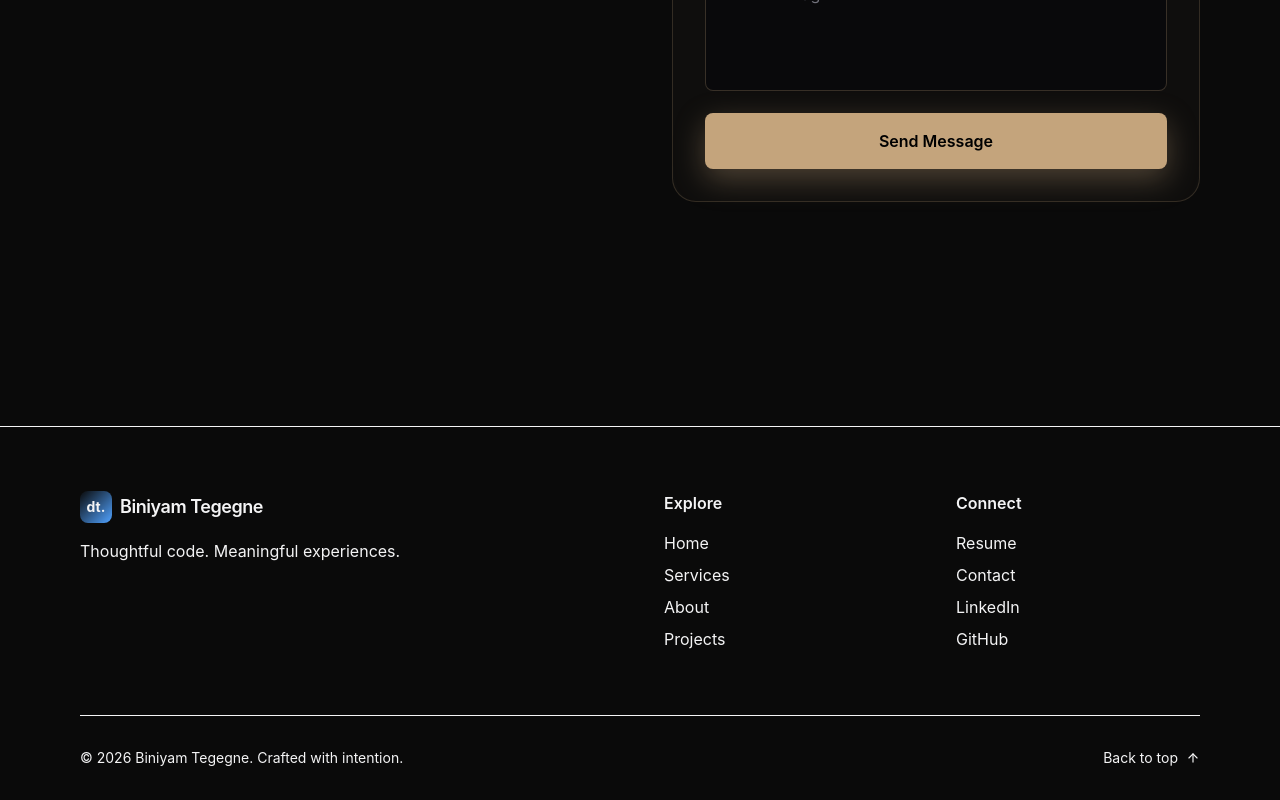
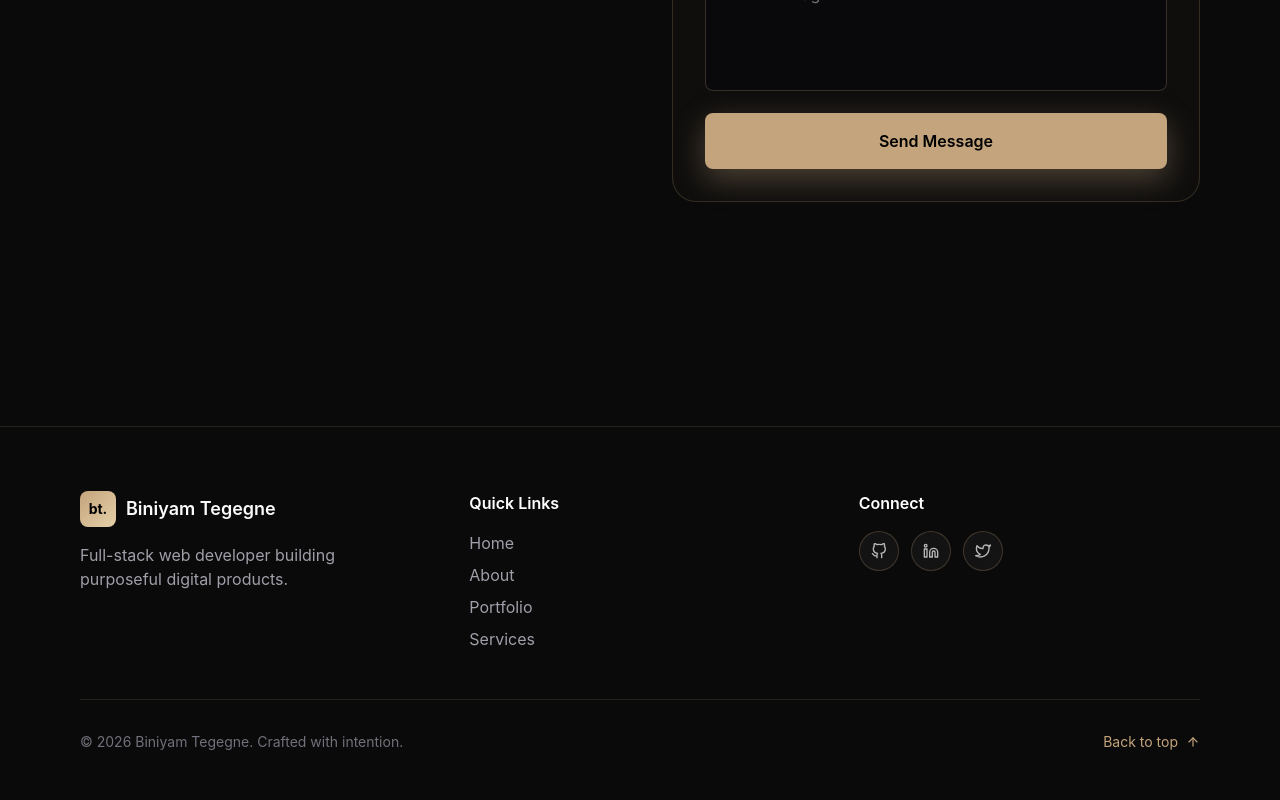
Before and after one commit to bini1695/intern-portfolio, a Next.js app in the folder my-portfolio/: page / in a window 1280 px wide. Shown: the part 3155-3955 px from the top of the page. Built offline with nearby package versions, Linux system fonts and the light colour scheme.

Commit message:
footer updated

```diff
--- a/my-portfolio/components/Footer.tsx
+++ b/my-portfolio/components/Footer.tsx
@@ -1,44 +1,61 @@
-import { FiArrowUp, FiArrowRight } from 'react-icons/fi';
+import { FiArrowUp, FiGithub, FiLinkedin, FiTwitter } from 'react-icons/fi';
+
+const CARAMEL = '#C4A47C';
 
 const Footer = () => {
   return (
-    <footer className="border-t border-dark-border bg-dark-bg pt-16 pb-8 mt-32">
+    <footer className="mt-32 pt-16 pb-8" style={{ borderTop: '1px solid rgba(196,164,124,0.15)' }}>
       <div className="max-w-7xl mx-auto px-6 md:px-12 lg:px-20">
-        <div className="grid grid-cols-1 md:grid-cols-2 lg:grid-cols-4 gap-12 mb-16">
-          <div className="lg:col-span-2 space-y-4">
-            <div className="flex items-center gap-2">
-              <div className="w-8 h-8 rounded-lg bg-gradient-to-br from-brand-purple to-blue-400 flex items-center justify-center font-bold text-sm">
-                dt.
+        <div className="grid grid-cols-1 md:grid-cols-3 gap-12 mb-12">
+          <div className="space-y-4">
+            <div className="flex items-center gap-2.5">
+              <div
+                className="w-9 h-9 rounded-lg flex items-center justify-center font-bold text-sm text-black"
+                style={{ background: 'linear-gradient(135deg, #C4A47C, #E5D0A8)' }}
+              >
+                bt.
               </div>
-              <span className="font-semibold text-lg tracking-tight">Biniyam Tegegne</span>
+              <span className="font-semibold text-lg text-zinc-50">Biniyam Tegegne</span>
             </div>
-            <p className="text-text-muted">Thoughtful code. Meaningful experiences.</p>
+            <p className="text-zinc-400">Full-stack web developer building purposeful digital products.</p>
           </div>
 
           <div>
-            <h4 className="font-semibold mb-4">Explore</h4>
-            <ul className="space-y-2 text-text-muted">
-              <li><a href="#home" className="hover:text-brand-purple transition-colors">Home</a></li>
-              <li><a href="#services" className="hover:text-brand-purple transition-colors">Services</a></li>
-              <li><a href="#about" className="hover:text-brand-purple transition-colors">About</a></li>
-              <li><a href="#projects" className="hover:text-brand-purple transition-colors">Projects</a></li>
+            <h4 className="font-semibold mb-4 text-white">Quick Links</h4>
+            <ul className="space-y-2 text-zinc-400">
+              <li><a href="#home" className="hover:text-[#C4A47C]">Home</a></li>
+              <li><a href="#about" className="hover:text-[#C4A47C]">About</a></li>
+              <li><a href="#projects" className="hover:text-[#C4A47C]">Portfolio</a></li>
+              <li><a href="#services" className="hover:text-[#C4A47C]">Services</a></li>
             </ul>
           </div>
 
           <div>
-            <h4 className="font-semibold mb-4">Connect</h4>
-            <ul className="space-y-2 text-text-muted">
-              <li><a href="#resume" className="hover:text-brand-purple transition-colors">Resume</a></li>
-              <li><a href="#contact" className="hover:text-brand-purple transition-colors">Contact</a></li>
-              <li><a href="#" className="hover:text-brand-purple transition-colors">LinkedIn</a></li>
-              <li><a href="#" className="hover:text-brand-purple transition-colors">GitHub</a></li>
-            </ul>
+            <h4 className="font-semibold mb-4 text-white">Connect</h4>
+            <div className="flex gap-3">
+              {[
+                { href: 'https://github.com/bini1695', icon: <FiGithub /> },
+                { href: 'https://www.linkedin.com/in/biniyam-tegegne-12m16/', icon: <FiLinkedin /> },
+                { href: '#', icon: <FiTwitter /> },
+              ].map((s, i) => (
+                <a
+                  key={i}
+                  href={s.href}
+                  target="_blank"
+                  rel="noopener noreferrer"
+                  className="w-10 h-10 rounded-full flex items-center justify-center transition-all"
+                  style={{ background: 'rgba(255,255,255,0.04)', border: '1px solid rgba(196,164,124,0.25)', color: 'rgba(255,255,255,0.7)' }}
+                >
+                  {s.icon}
+                </a>
+              ))}
+            </div>
           </div>
         </div>
 
-        <div className="border-t border-dark-border pt-8 flex flex-col md:flex-row items-center justify-between gap-4">
-          <p className="text-sm text-text-muted">© 2026 Biniyam Tegegne. Crafted with intention.</p>
-          <a href="#home" className="flex items-center gap-2 text-sm text-brand-purple hover:text-brand-light transition-colors">
+        <div className="flex flex-col md:flex-row items-center justify-between gap-4 pt-8" style={{ borderTop: '1px solid rgba(196,164,124,0.15)' }}>
+          <p className="text-sm text-zinc-500">© 2026 Biniyam Tegegne. Crafted with intention.</p>
+          <a href="#home" className="flex items-center gap-2 text-sm hover:text-[#C4A47C] transition-colors" style={{ color: CARAMEL }}>
             Back to top <FiArrowUp />
           </a>
         </div>
```
